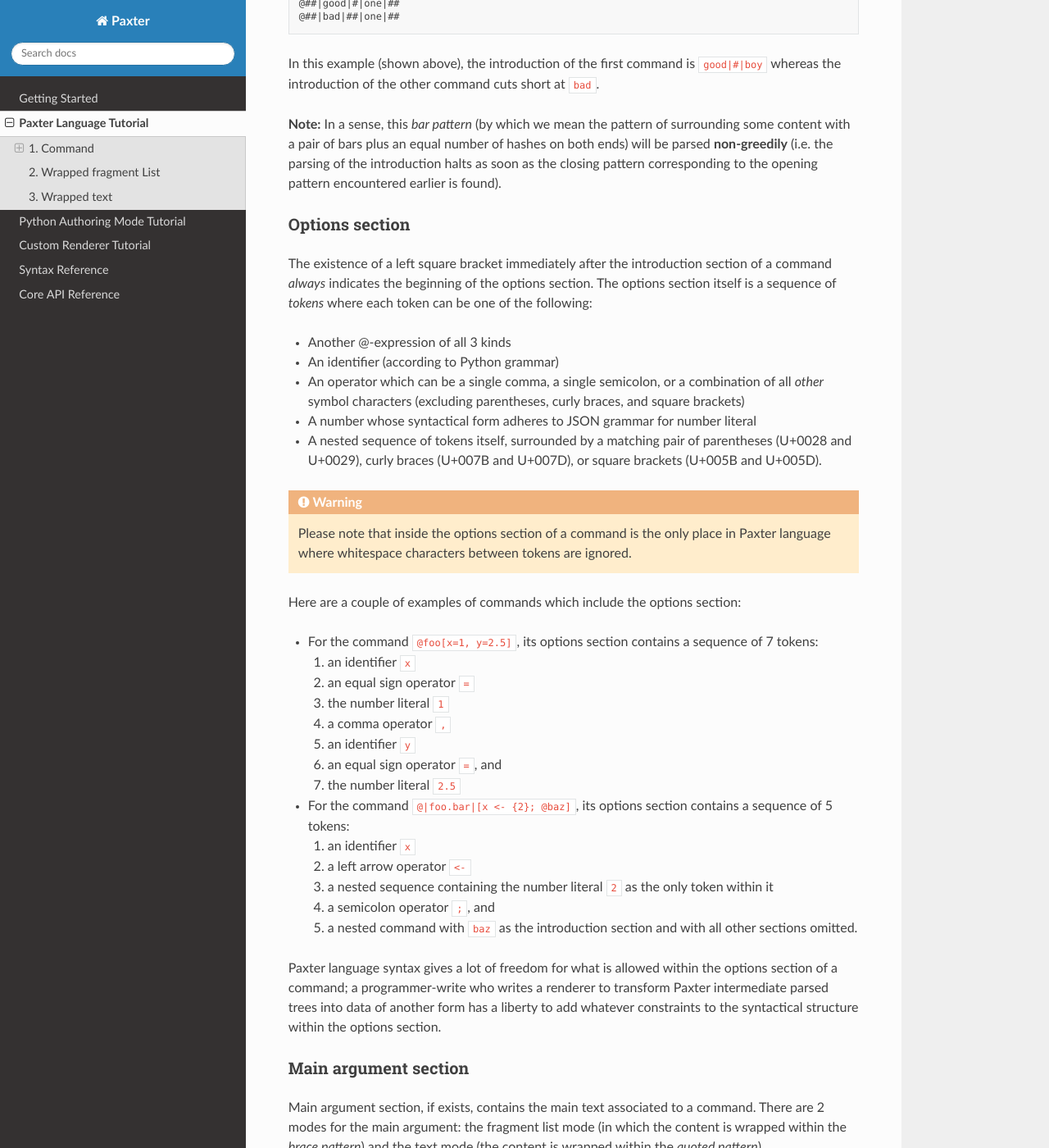
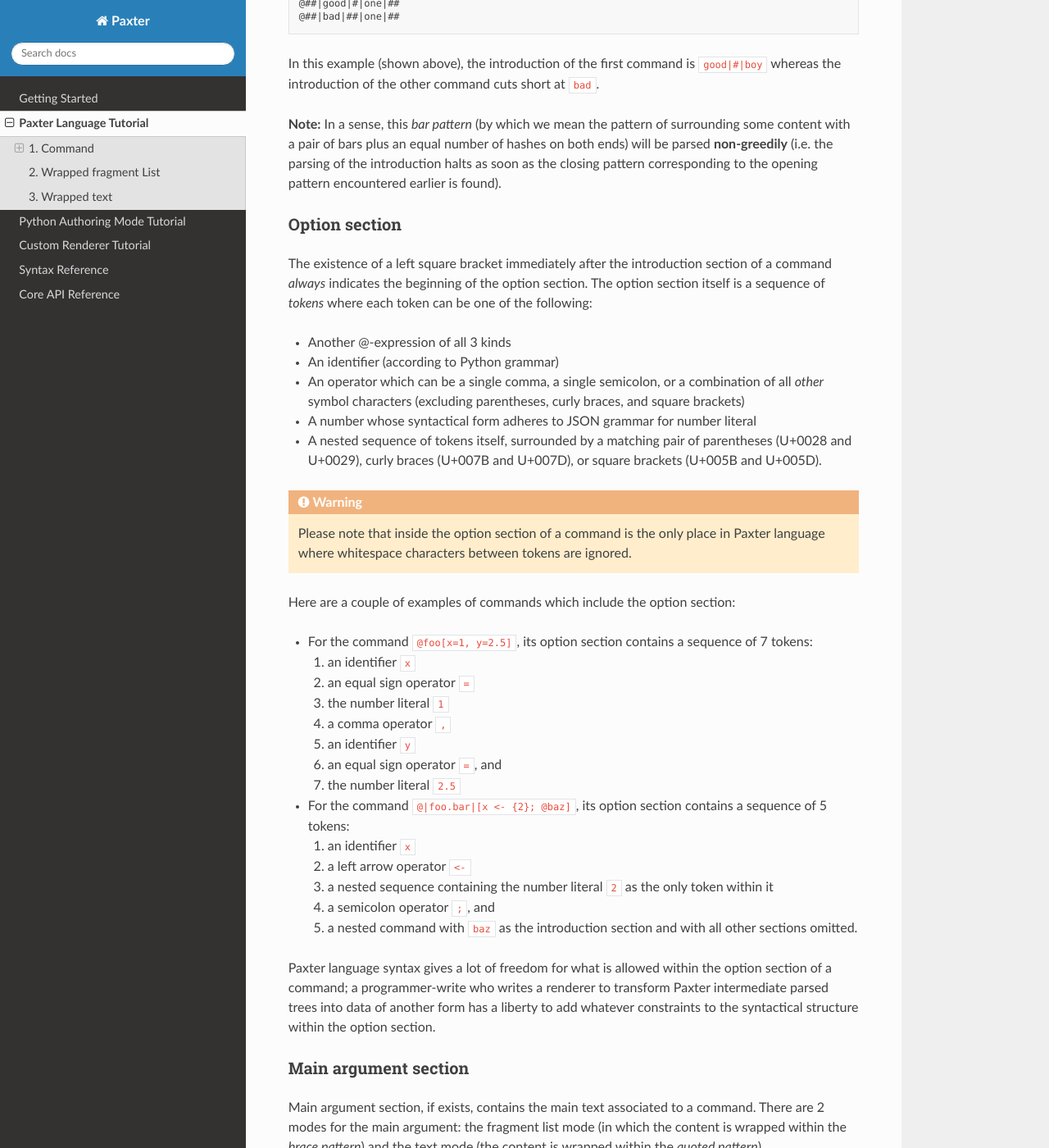
Before and after one commit to abhabongse/paxter, a Sphinx documentation site: the page built from docs/paxter_language_tutorial.md, in a window 1280 px wide and 1400 px high, scrolled down 2185 px. Shown: the whole window at 82% size. Built offline with Sphinx 7.4.7 and the Read the Docs theme 2.0.0, drawn with Linux system fonts in a browser that asks for light colours; the version number could not be read and is left out; some of the changed text lies outside the part shown.

````diff
--- a/docs/paxter_language_tutorial.md
+++ b/docs/paxter_language_tutorial.md
@@ -120,11 +120,11 @@
 (i.e. the parsing of the introduction halts as soon as the closing pattern
 corresponding to the opening pattern encountered earlier is found).
 
-### Options section
+### Option section
 
 The existence of a left square bracket immediately after the introduction section
-of a command _always_ indicates the beginning of the options section.
-The options section itself is a sequence of _tokens_ where each token can be
+of a command _always_ indicates the beginning of the option section.
+The option section itself is a sequence of _tokens_ where each token can be
 one of the following:
 
 -   Another @-expression of all 3 kinds
@@ -140,15 +140,15 @@
 ```eval_rst
 .. warning::
 
-   Please note that inside the options section of a command
+   Please note that inside the option section of a command
    is the only place in Paxter language where whitespace characters
    between tokens are ignored.
 ```
 
-Here are a couple of examples of commands which include the options section:
+Here are a couple of examples of commands which include the option section:
 
 -   For the command `@foo[x=1, y=2.5]`,
-    its options section contains a sequence of 7 tokens:
+    its option section contains a sequence of 7 tokens:
 
     1.  an identifier `x`
     2.  an equal sign operator `=`
@@ -159,7 +159,7 @@
     7.  the number literal `2.5`
 
 -   For the command `@|foo.bar|[x <- {2}; @baz]`,
-    its options section contains a sequence of 5 tokens:
+    its option section contains a sequence of 5 tokens:
 
     1.  an identifier `x`
     2.  a left arrow operator `<-`
@@ -169,10 +169,10 @@
         and with all other sections omitted.
 
 Paxter language syntax gives a lot of freedom for what is allowed within
-the options section of a command;
+the option section of a command;
 a programmer-write who writes a renderer to transform Paxter intermediate parsed trees
 into data of another form has a liberty to add whatever constraints
-to the syntactical structure within the options section.
+to the syntactical structure within the option section.
 
 ### Main argument section
 
@@ -295,7 +295,7 @@
 of the main argument section of a command).
 
 This kind of @-expressions is particularly useful
-when we want to add some text within the options section of a command.
+when we want to add some text within the option section of a command.
 
 For example, this might be a way to write down an ordered list of text content.
 
--- a/docs/syntax.rst
+++ b/docs/syntax.rst
@@ -36,10 +36,10 @@
      at both ends.
 
      Following the introduction section, if a left square bracket is found,
-     then the options section as a list of tokens must be parsed
+     then the option section as a list of tokens must be parsed
      and it will result in a :class:`TokenList <paxter.core.TokenList>` node.
      Otherwise (if the left square bracket is absent),
-     this options section will be represented by :const:`None`.
+     this option section will be represented by :const:`None`.
 
      Finally, the main argument section.
      (a) If there is zero or more hashes followed by a left brace,
````
Also changed, not shown: docs/python_authoring_mode_tutorial.md (+3 -3 lines), 11 other files.
